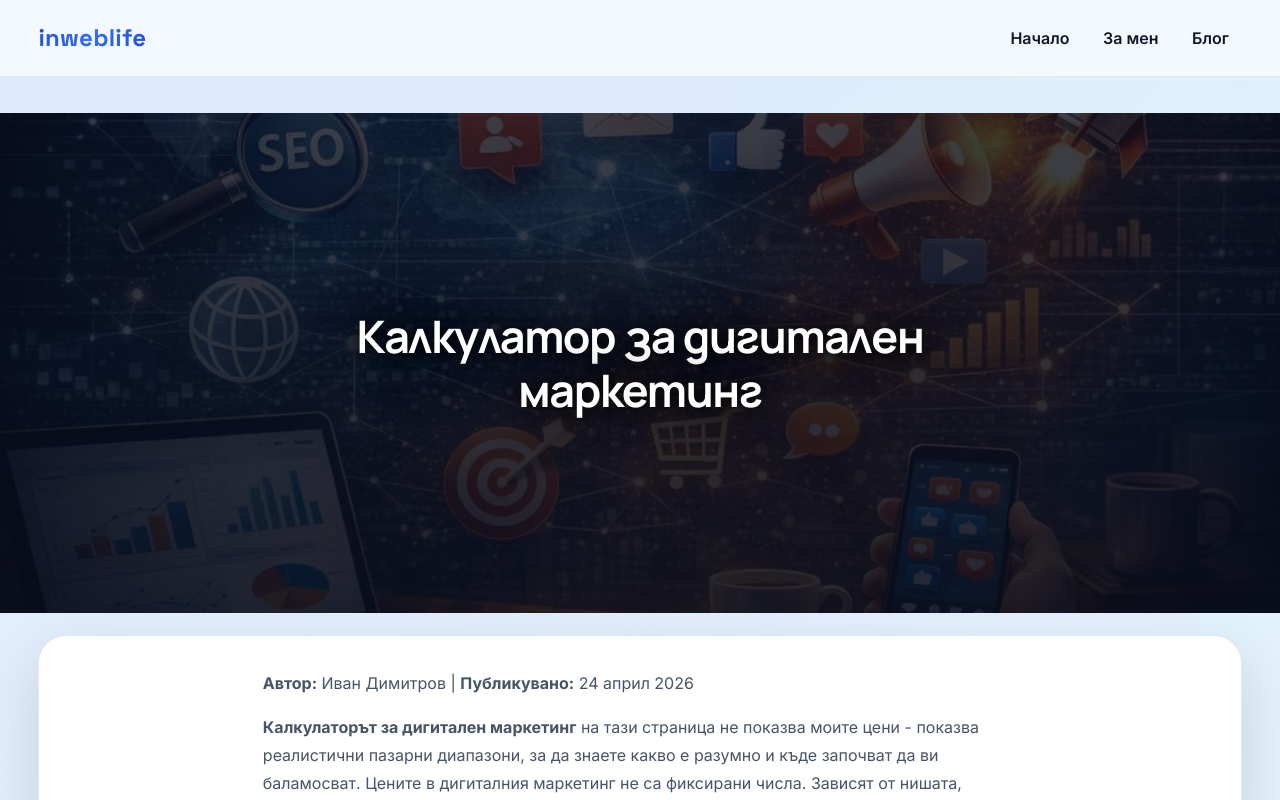
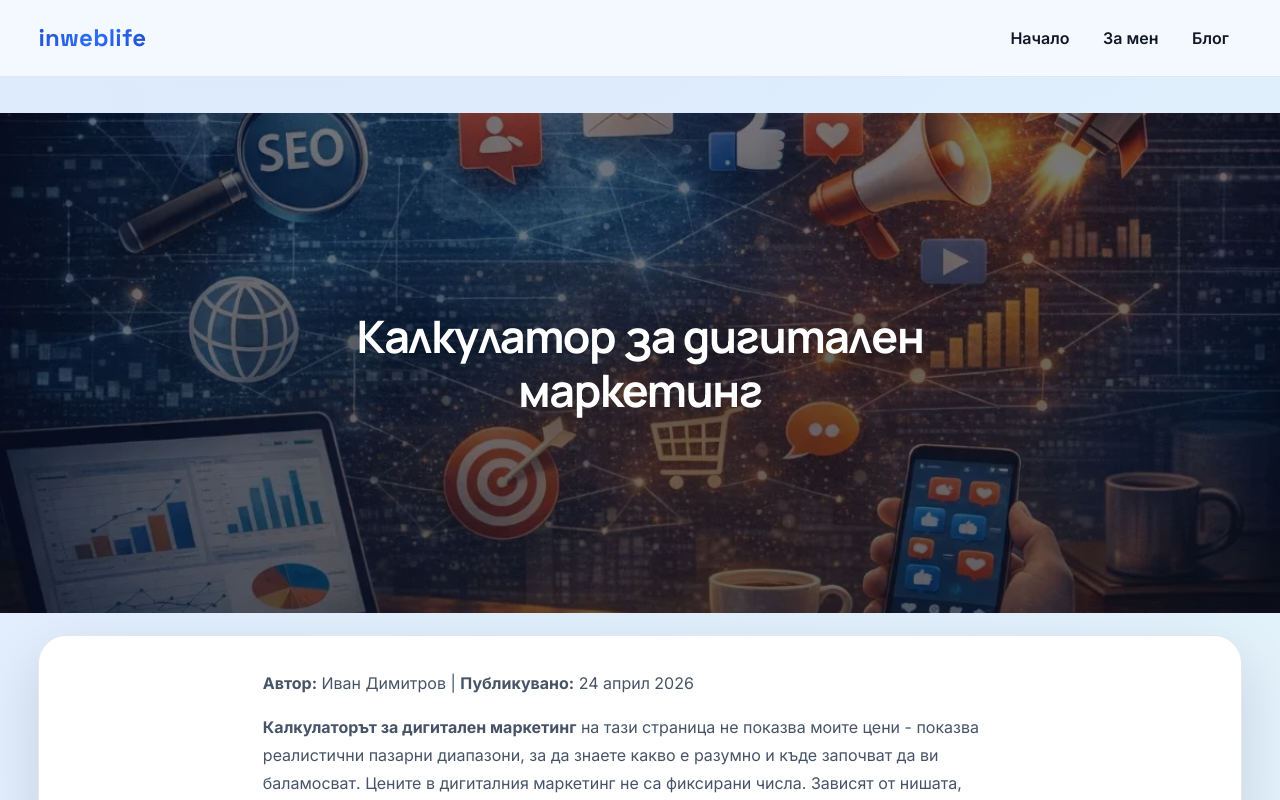
Before and after one commit to inweblife/inweblife, a Next.js app: page /kalkulator-digitalen-marketing in a window 1280 px wide. Shown: the top 800 px of the page. Built offline with nearby package versions, Linux system fonts and the light colour scheme; no server answers.

Commit message:
Update kalkulator-digitalen-marketing.js

```diff
--- a/pages/kalkulator-digitalen-marketing.js
+++ b/pages/kalkulator-digitalen-marketing.js
@@ -227,13 +227,8 @@ export default function KalkulatorDigitalenMarketing() {
             fetchPriority="high"
             className={styles.heroImage}
           />
-          <div
-            className={styles.heroOverlay}
-            style={{ background: "linear-gradient(180deg, rgba(8,12,26,0.78) 0%, rgba(8,12,26,0.88) 100%)" }}
-          >
-            <h1 style={{ textShadow: "0 2px 16px rgba(0,0,0,0.9), 0 0 40px rgba(0,0,0,0.7)" }}>
-              Калкулатор за дигитален маркетинг
-            </h1>
+          <div className={styles.heroOverlay}>
+            <h1>Калкулатор за дигитален маркетинг</h1>
           </div>
         </section>
 
```
